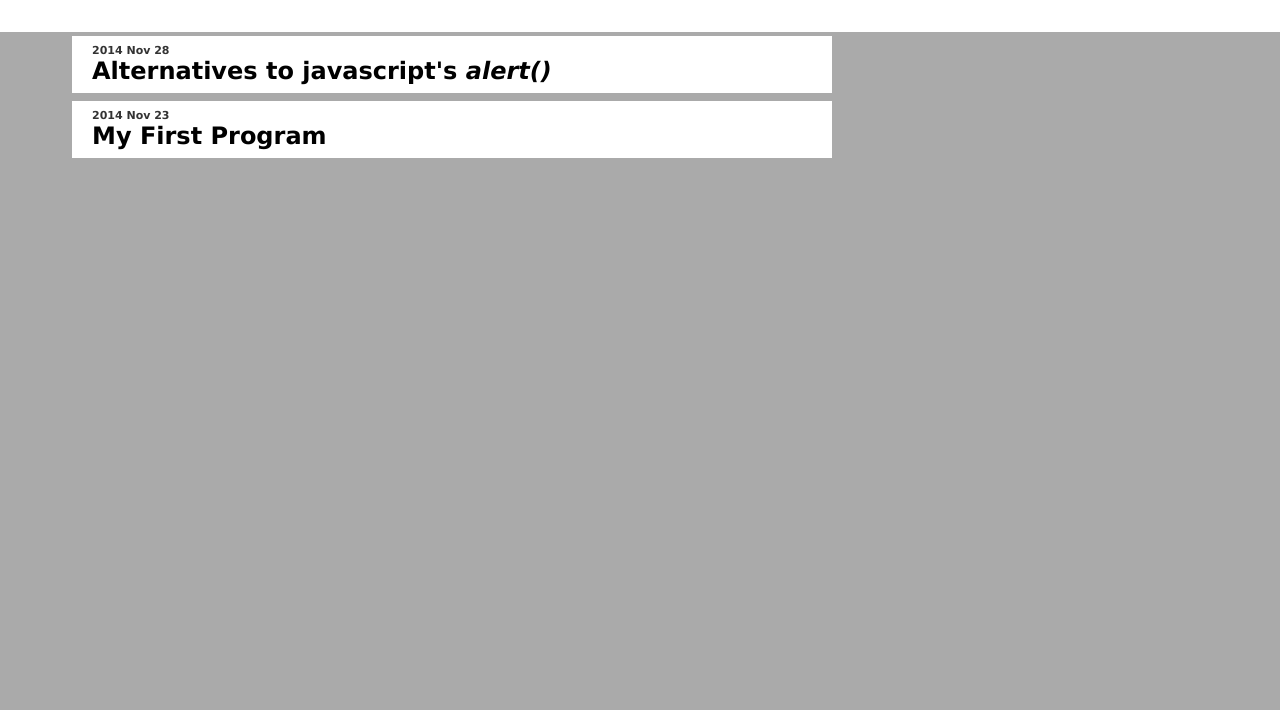
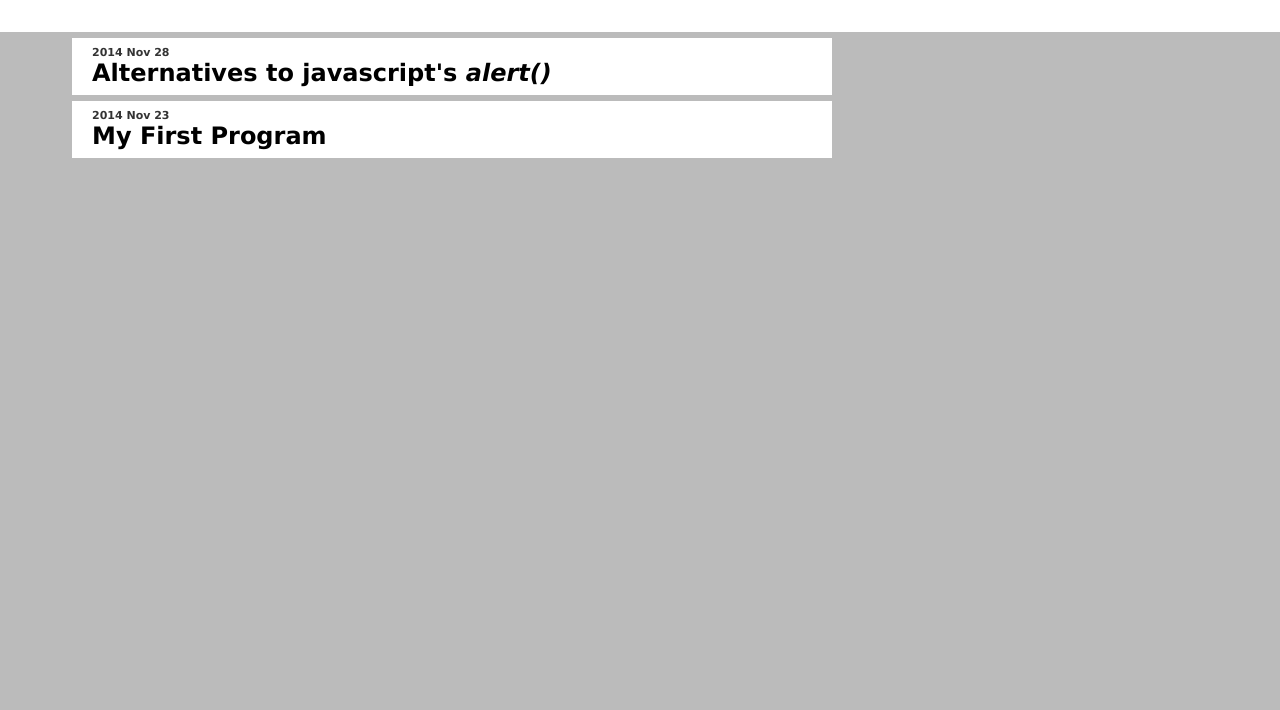
Before and after one commit to roger3cev/blog, a plain HTML site: page index.html in a window 1280 px wide. Shown: the part 90-800 px from the top of the page. Drawn offline with Linux system fonts and the light colour scheme.

Commit message:
Update blogstyle.css

```diff
--- a/blogstyle.css
+++ b/blogstyle.css
@@ -3,7 +3,7 @@ body, td{
   font-size: 13px; color: #333;
   padding: 0px;
   margin: 0px;
-  background-color: #aaa; }
+  background-color: #bbb; }
 .codesection{
   padding: 2px 12px;
   margin-left: 12px;
@@ -15,8 +15,8 @@ body, td{
   padding: 8px 20px;
   margin-left: 72px;
   margin-right: 72px;
-  margin-top: 4px;
-  margin-bottom: 8px;
+  margin-top: 6px;
+  margin-bottom: 6px;
   max-width: 720px;
   background-color: #fff; }
 .posttitle{
```
